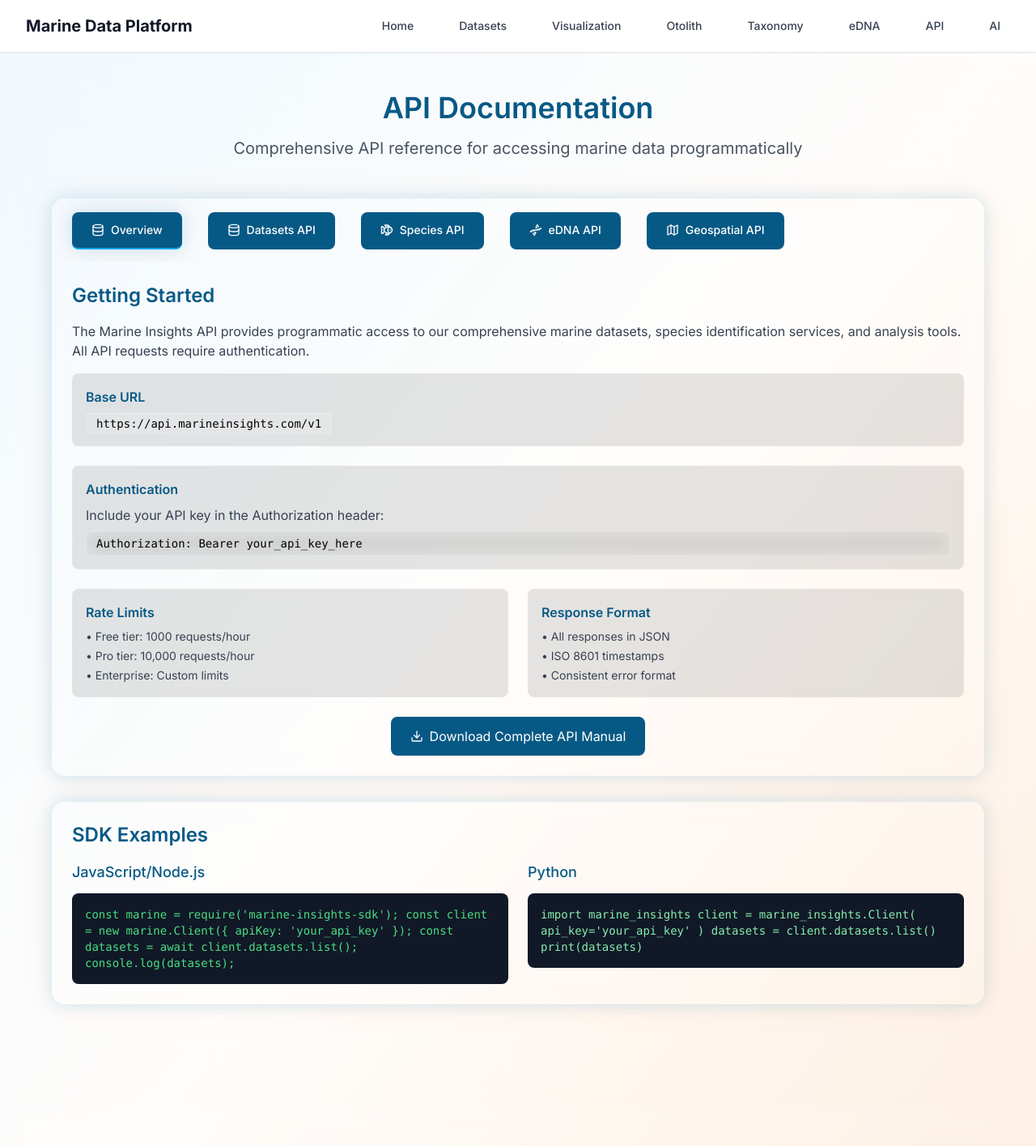
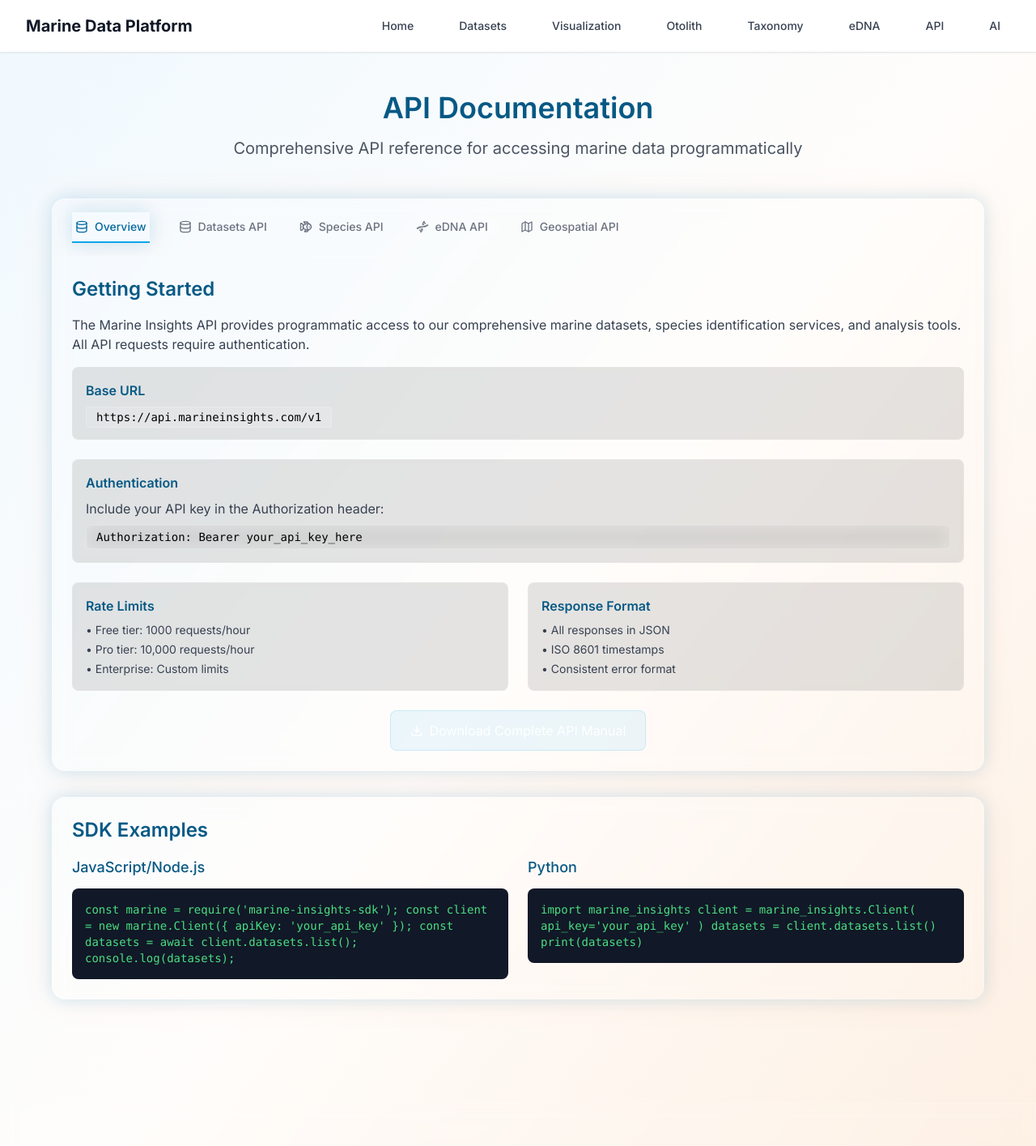
Before and after one commit to aashishjas1/final-, a React (Vite) app: page /api in a window 1280 px wide. Shown: the top 1415 px of the page at 81% size. Built offline with nearby package versions, Linux system fonts and the light colour scheme.

Commit message:
Updated APIDocs.tsx

```diff
--- a/src/pages/APIDocs.tsx
+++ b/src/pages/APIDocs.tsx
@@ -133,8 +133,8 @@ For complete documentation, visit our online portal.`;
       <div className="flex items-center space-x-2 mb-3">
         <span className={`px-3 py-1 rounded text-xs font-semibold ${
           endpoint.method === 'GET' ? 'glass-ocean text-ocean-800' :
-          endpoint.method === 'POST' ? 'glass-coral text-coral-800' :
-          'glass-seaweed text-seaweed-800'
+          endpoint.method === 'POST' ? 'glass-aqua text-aqua-800' :
+          'glass text-deepBlue-800'
         }`}>
           {endpoint.method}
         </span>
@@ -188,10 +188,10 @@ For complete documentation, visit our online portal.`;
                 <button
                   key={id}
                   onClick={() => setActiveTab(id)}
-                  className={`bg-ocean-800 text-white px-6 py-3 rounded-lg glow-hover transition-all duration-200 flex items-center space-x-2 py-2 px-1 border-b-2 font-medium text-sm whitespace-nowrap ${
+                  className={`flex items-center space-x-2 py-2 px-1 border-b-2 font-medium text-sm whitespace-nowrap transition-all duration-200 ${
                     activeTab === id
                       ? 'border-ocean-500 text-ocean-700 glow-soft'
-                      : 'border-transparent text-gray-500'
+                      : 'border-transparent text-gray-500 hover:text-ocean-700 hover:border-ocean-500'
                   }`}
                 >
                   <Icon className="w-4 h-4" />
@@ -252,7 +252,7 @@ For complete documentation, visit our online portal.`;
                 <div className="flex items-center justify-center">
                   <button
                     onClick={handleDownloadManual}
-                    className="bg-ocean-800 text-white px-6 py-3 rounded-lg glow-hover transition-all duration-200 flex items-center space-x-2"
+                    className="glass-ocean text-white px-6 py-3 rounded-lg glow-hover transition-all duration-200 flex items-center space-x-2"
                   >
                     <Download className="w-4 h-4" />
                     <span>Download Complete API Manual</span>
@@ -326,7 +326,7 @@ console.log(datasets);`}</code>
 
             <div>
               <h3 className="text-lg font-medium text-ocean-800 mb-3">Python</h3>
-              <div className="bg-gray-900 rounded-lg p-4 text-green-300 font-mono text-sm">
+              <div className="bg-gray-900 rounded-lg p-4 text-green-400 font-mono text-sm">
                 <code>{`import marine_insights
 
 client = marine_insights.Client(
```
